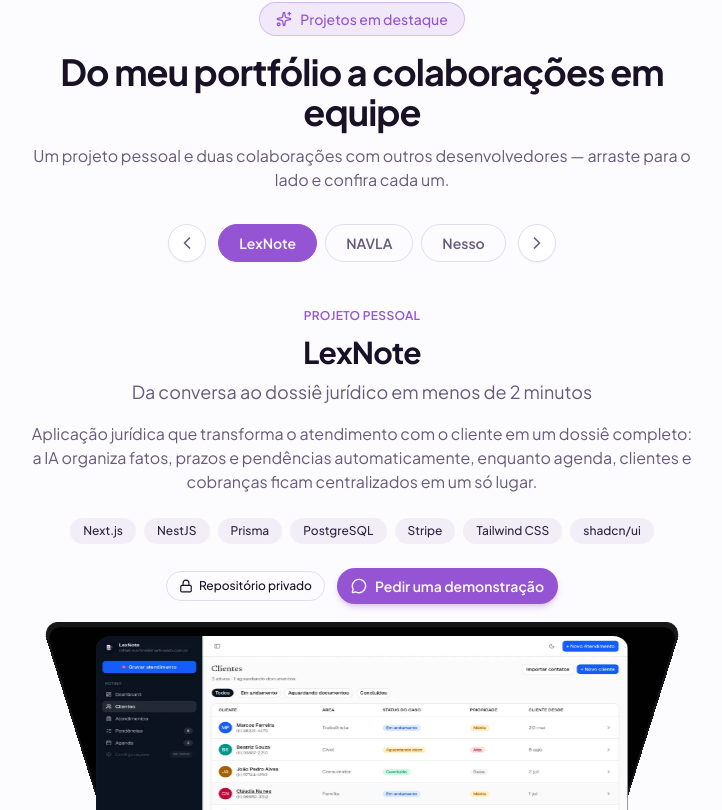
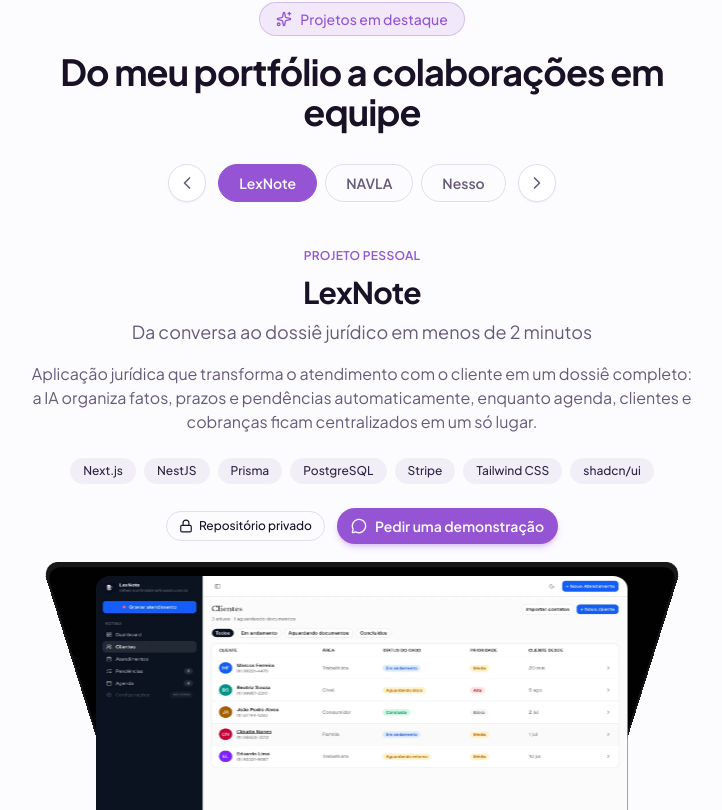
Before and after one commit to BernardoSsilva/Portifolio, a React (Vite) app: page / in a window 1280 px wide. Shown: the part 910-1720 px from the top of the page, without its empty margins (278-1000 px from the left). Built offline with nearby package versions, Linux system fonts and the light colour scheme.

Commit message:
Update featured-projects.tsx

```diff
--- a/src/components/featured-projects.tsx
+++ b/src/components/featured-projects.tsx
@@ -46,10 +46,6 @@ export function FeaturedProjects() {
           <h2 className="mt-4 text-3xl font-bold tracking-tight sm:text-4xl">
             Do meu portfólio a colaborações em equipe
           </h2>
-          <p className="mt-3 text-muted-foreground">
-            Um projeto pessoal e duas colaborações com outros desenvolvedores — arraste para o
-            lado e confira cada um.
-          </p>
         </div>
 
         <div className="mx-auto mt-8 flex max-w-xl items-center justify-center gap-3">
```
